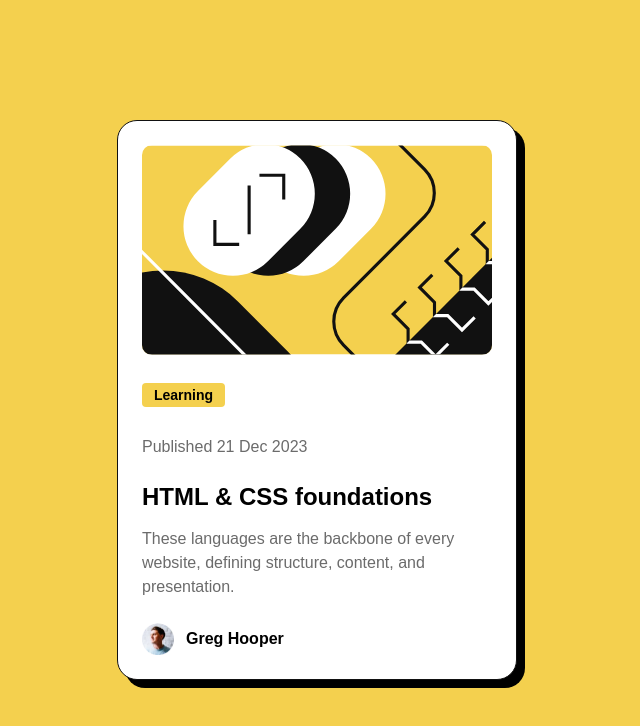
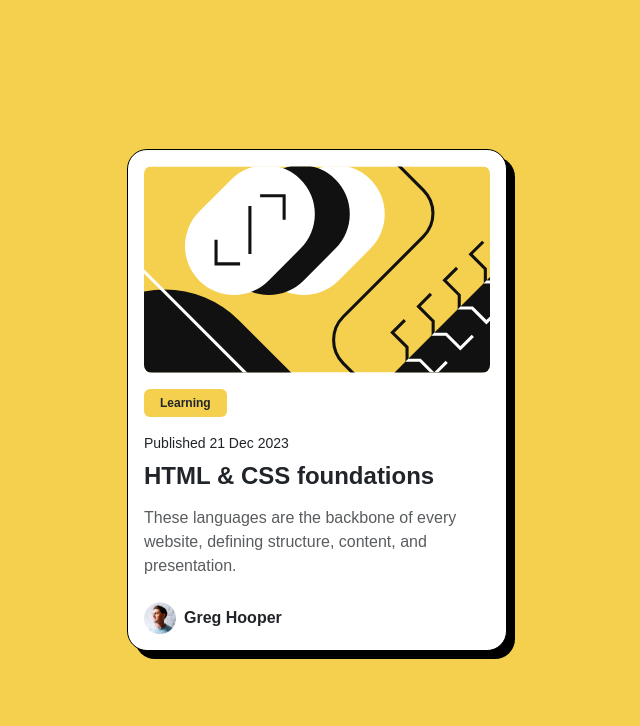
Before and after one commit to S57863B/Lab-3.3, a plain HTML site: page blog-preview-card-main/index.html in a window 1280 px wide. Shown: the whole page, without its empty margins (323-963 px from the left). Drawn offline with nearby package versions, Linux system fonts and the light colour scheme.

Commit message:
separeted css files. Modified html files by adding bootstrap.

```diff
--- a/blog-preview-card-main/index.html
+++ b/blog-preview-card-main/index.html
@@ -2,103 +2,26 @@
 <html lang="en">
 <head>
   <meta charset="UTF-8">
-  <meta name="viewport" content="width=device-width, initial-scale=1.0"> <!-- displays site properly based on user's device -->
-
-  <link rel="icon" type="image/png" sizes="32x32" href="./assets/images/favicon-32x32.png">
-
-  <title>Frontend Mentor | Blog preview card</title>
-
-  <!-- Feel free to remove these styles or customise in your own stylesheet 👍 -->
-<style>
-  body {
-    background-color: hsl(47, 88%, 63%);
-    margin: 0;
-    font-family: 'Arial', sans-serif;
-    min-height: 100vh;
-    display: flex;
-    align-items: center;
-    justify-content: center;
-  }
-
-  .blog-preview-card {
-    max-width: 350px;
-    width: 90%;
-    padding: 24px;
-    border-radius: 20px;
-    background-color: #fff;
-    border: 1px solid #111;
-    box-shadow: 8px 8px 0px 0px #000;
-  }
-
-  .blog-preview-card img.main-img {
-    width: 100%;
-    border-radius: 10px;
-    margin-bottom: 24px;
-  }
-
-
-  #Learning {
-    background-color: hsl(47, 88%, 63%);
-    display: inline-block;
-    padding: 4px 12px;
-    border-radius: 4px;
-    font-weight: 800;
-    font-size: 14px;
-    margin-bottom: 12px;
-  }
-
-  .publish-date {
-    font-size: 16px;
-    margin-bottom: 12px;
-  }
-
-  .blog-content {
-    text-align: left;
-  }
-
-  .blog-content h1 {
-    font-size: 24px;
-    margin: 12px 0;
-    cursor: pointer;
-    transition: color 0.2s ease;
-  }
-
-  .blog-content h1:hover {
-    color: hsl(47, 88%, 63%);
-  }
-
-  .blog-content p {
-    color: hsl(0, 0%, 42%);
-    line-height: 1.5;
-    margin-bottom: 24px;
-  }
-
-  .author-info {
-    display: flex;
-    align-items: center;
-    gap: 12px;
-    font-weight: 800;
-  }
-
-  .author-info img {
-    width: 32px;
-    height: 32px;
-  }
-</style>
+  <meta name="viewport" content="width=device-width, initial-scale=1.0">
+  <title>Blog Preview Card - Bootstrap</title>
+  <link href="https://cdn.jsdelivr.net/npm/bootstrap@5.3.0/dist/css/bootstrap.min.css" rel="stylesheet">
+  <link rel="stylesheet" href="style.css">
 </head>
-<body>
-<div class="blog-preview-card">
-  <img src="./assets/images/illustration-article.svg" alt="Blog preview image" class="main-img">
-  <div class="blog-content">
-    <span id="Learning">Learning</span>
-    <p class="publish-date">Published 21 Dec 2023</p>
-    <h1>HTML & CSS foundations</h1>
-    <p>These languages are the backbone of every website, defining structure, content, and presentation.</p>
-    <div class="author-info">
-      <img src="./assets/images/image-avatar.webp" alt="Author's avatar">
-      <span>Greg Hooper</span>
+<body class="bg-yellow d-flex align-items-center justify-content-center vh-100">
+  <div class="card custom-shadow p-3" style="max-width: 380px; border-radius: 20px; border: 1px solid #000;">
+    <img src="./assets/images/illustration-article.svg" class="rounded-3 mb-3" alt="Article Illustration">
+    <div class="card-body p-0">
+      <span class="badge bg-yellow text-dark fw-bold px-3 py-2 mb-3">Learning</span>
+      <p class="small mb-2 text-dark">Published 21 Dec 2023</p>
+      <h2 class="h4 fw-bolder mb-3 card-hover-title">HTML & CSS foundations</h2>
+      <p class="text-muted mb-4">
+        These languages are the backbone of every website, defining structure, content, and presentation.
+      </p>
+      <div class="d-flex align-items-center gap-2">
+        <img src="./assets/images/image-avatar.webp" width="32" height="32" alt="Avatar">
+        <span class="fw-bold">Greg Hooper</span>
+      </div>
     </div>
   </div>
-</div>
 </body>
 </html>
--- a/blog-preview-card-main/style.css
+++ b/blog-preview-card-main/style.css
@@ -0,0 +1,13 @@
+.bg-yellow {
+    background-color: hsl(47, 88%, 63%) !important;
+}
+.custom-shadow {
+    box-shadow: 8px 8px 0px 0px #000;
+}
+.card-hover-title:hover {
+    color: hsl(47, 88%, 63%);
+    cursor: pointer;
+}
+body {
+    font-family: 'Arial', sans-serif;
+}
--- a/qr-code-component-main/style.css
+++ b/qr-code-component-main/style.css
@@ -0,0 +1,7 @@
+body {
+    font-family: 'Outfit', sans-serif;
+    background-color: #D5E1EF !important;
+}
+.card-title {
+    color: hsl(218, 44%, 22%);
+}
```
Also changed, not shown: qr-code-component-main/index.html (+18 -48 lines).
